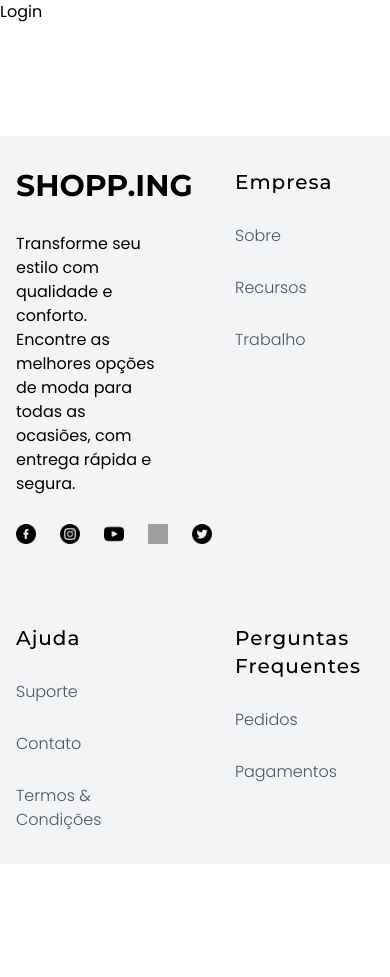
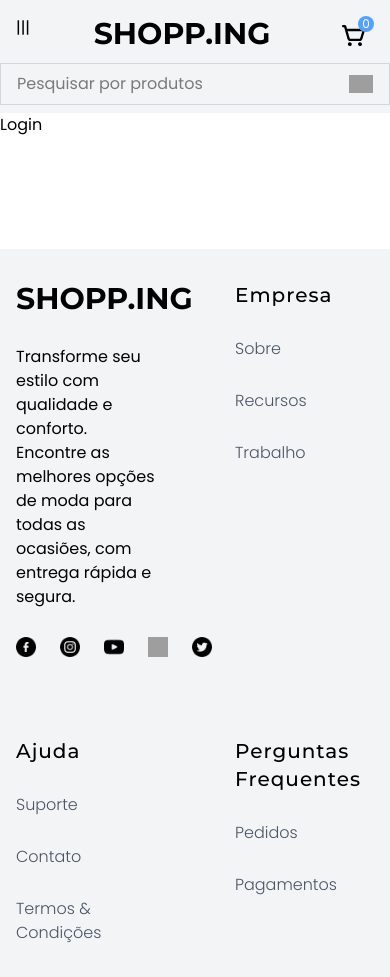
Before and after one commit to ThiagoTey/new-ecommerce, a Next.js app: page /login in a window 390 px wide. Before the commit the page ends 864 px from the top, so only its background shows below. Built offline with nearby package versions, Linux system fonts and the light colour scheme; grey boxes are pictures that could not be loaded.

Commit message:
Modificação do navbar para mobile

```diff
--- a/src/components/layout/Navbar.tsx
+++ b/src/components/layout/Navbar.tsx
@@ -4,6 +4,7 @@ import Search from "./Search";
 import NavIcons from "./NavIcons";
 import Logo from "../ui/Logo";
 import Container from "./Container";
+import CartIcon from "../ui/CartIcon";
 
 const Navbar = () => {
   return (
@@ -22,9 +23,20 @@ const Navbar = () => {
         <NavIcons />
       </Container>
       {/* Mobile */}
-      <Container>
-
+      <Container className="pt-4">
+        <div className="flex justify-between">
+          {/* Hamburguer */}
+          <div> ||| </div>
+          {/* Logo */}
+          <Logo />
+          {/* Carrinho */}
+          <CartIcon />
+        </div>
       </Container>
+      {/* Pesquisa */}
+      <div className="py-2">
+        <Search />
+      </div>
     </nav>
   );
 };
--- a/src/components/layout/Search.tsx
+++ b/src/components/layout/Search.tsx
@@ -1,16 +1,34 @@
+"use client";
+
+import { useWindowSize } from "@/hooks/useWindowSize";
 import Image from "next/image";
 import React from "react";
 
 const Search = () => {
+  const { width } = useWindowSize();
+
+  if (width < 768)
+    return (
+      <form className="flex items-center justify-between gap-2 md:gap-4 border-gray-300 border py-2 px-4 flex-1">
+        <input
+          type="text"
+          name="name"
+          placeholder="Pesquisar por produtos"
+          className="flex-1 bg-transparent outline-none"
+        />
+        <Image width={24} height={24} src={"/search.png"} alt="searchImage" />
+      </form>
+    );
+
   return (
-    <form className="flex items-center justify-between gap-2 md:gap-4 bg-gray-300 py-2 px-4 rounded-4xl flex-1">
-        <Image
-            width={24}
-            height={24}
-            src={"/search.png"}
-            alt="searchImage"
-        />
-      <input type="text" name="name" placeholder="Pesquisar por produtos" className="flex-1 bg-transparent outline-none"/>
+    <form className="flex items-center justify-between gap-2  md:gap-4 bg-gray-300 py-2 px-4 rounded-4xl flex-1">
+      <Image width={24} height={24} src={"/search.png"} alt="searchImage" />
+      <input
+        type="text"
+        name="name"
+        placeholder="Pesquisar por produtos"
+        className="flex-1 bg-transparent outline-none"
+      />
     </form>
   );
 };
```
